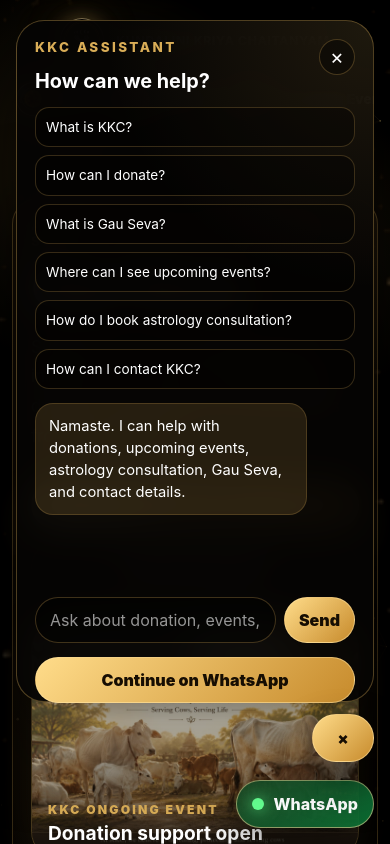
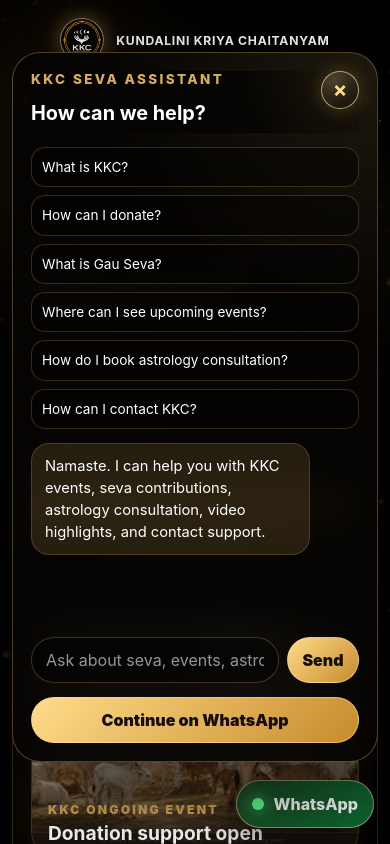
Before and after one commit to naadidesignsin-crypto/kkc-frontend, a React (Vite) app: page / in a window 390 px wide. Both pictures are taken after a click on the button "Chat". Shown: the top 844 px of the page. Built offline with nearby package versions, Linux system fonts and the light colour scheme.

Commit message:
chat bot changes

```diff
--- a/src/components/ChatBot.tsx
+++ b/src/components/ChatBot.tsx
@@ -7,7 +7,7 @@
   text: string;
 }
 
-const whatsappNumber = import.meta.env.VITE_WHATSAPP_NUMBER || "917981041123";
+const whatsappNumber = import.meta.env.VITE_WHATSAPP_NUMBER || "919999999999";
 
 function ChatBot() {
   const [isOpen, setIsOpen] = useState(false);
@@ -16,7 +16,8 @@
     {
       id: 1,
       role: "BOT",
-      text: "Namaste. I can help with donations, upcoming events, astrology consultation, Gau Seva, and contact details.",
+      text:
+        "Namaste. I can help you with KKC events, seva contributions, astrology consultation, video highlights, and contact support.",
     },
   ]);
 
@@ -28,14 +29,25 @@
 
   function sendMessage(message: string) {
     const cleanMessage = message.trim();
-    if (!cleanMessage) return;
+
+    if (!cleanMessage) {
+      return;
+    }
 
     const faq = findFaqAnswer(cleanMessage);
 
     setMessages((current) => [
       ...current,
-      { id: Date.now(), role: "USER", text: cleanMessage },
-      { id: Date.now() + 1, role: "BOT", text: faq.answer },
+      {
+        id: Date.now(),
+        role: "USER",
+        text: cleanMessage,
+      },
+      {
+        id: Date.now() + 1,
+        role: "BOT",
+        text: faq.answer,
+      },
     ]);
 
     setInput("");
@@ -52,20 +64,22 @@
 
   return (
     <>
-      <button
-        className="chatbot-launcher"
-        onClick={() => setIsOpen((current) => !current)}
-        type="button"
-        aria-label={isOpen ? "Close KKC Assistant" : "Open KKC Assistant"}
-      >
-        {isOpen ? "×" : "Chat"}
-      </button>
+      {!isOpen && (
+        <button
+          className="chatbot-launcher"
+          onClick={() => setIsOpen(true)}
+          type="button"
+          aria-label="Open KKC Seva Assistant"
+        >
+          Chat
+        </button>
+      )}
 
       {isOpen && (
-        <aside className="chatbot-panel" aria-label="KKC Assistant">
+        <aside className="chatbot-panel" aria-label="KKC Seva Assistant">
           <div className="chatbot-header">
             <div>
-              <p className="eyebrow">KKC Assistant</p>
+              <p className="eyebrow">KKC Seva Assistant</p>
               <h3>How can we help?</h3>
             </div>
 
@@ -104,6 +118,7 @@
                 {message.text}
               </div>
             ))}
+
             <div ref={messagesEndRef} />
           </div>
 
@@ -111,9 +126,10 @@
             <input
               value={input}
               onChange={(event) => setInput(event.target.value)}
-              placeholder="Ask about donation, events, astrology..."
-              aria-label="Ask KKC Assistant"
+              placeholder="Ask about seva, events, astrology..."
+              aria-label="Ask KKC Seva Assistant"
             />
+
             <button type="submit">Send</button>
           </form>
 
--- a/src/index.css
+++ b/src/index.css
@@ -2425,3 +2425,99 @@
     gap: 8px;
   }
 }
+
+/* =========================
+   CHATBOT CLOSE BUTTON FIX
+========================= */
+
+.chatbot-launcher {
+  position: fixed;
+  right: 22px;
+  bottom: 88px;
+  z-index: 41;
+  min-width: 72px;
+  height: 52px;
+  border: 1px solid rgba(255, 226, 161, 0.62);
+  border-radius: 999px;
+  background: linear-gradient(135deg, #ffdc8a, #c78b2c);
+  color: #160d02;
+  font-weight: 900;
+  box-shadow: 0 18px 42px rgba(0, 0, 0, 0.42);
+}
+
+.chatbot-panel {
+  right: 22px;
+  bottom: 92px;
+  max-height: min(720px, calc(100vh - 120px));
+}
+
+.chatbot-header {
+  position: sticky;
+  top: 0;
+  z-index: 3;
+  display: flex;
+  align-items: flex-start;
+  justify-content: space-between;
+  gap: 16px;
+  padding-bottom: 8px;
+  background:
+    radial-gradient(circle at top right, rgba(217, 173, 87, 0.12), transparent 35%),
+    rgba(6, 5, 4, 0.96);
+}
+
+.chatbot-close {
+  display: grid;
+  width: 42px;
+  height: 42px;
+  flex: 0 0 auto;
+  place-items: center;
+  border: 1px solid rgba(255, 226, 161, 0.68);
+  border-radius: 50%;
+  background:
+    radial-gradient(circle at 35% 25%, rgba(255, 226, 161, 0.22), rgba(0, 0, 0, 0.88));
+  color: #ffdc8a;
+  font-size: 1.5rem;
+  font-weight: 700;
+  line-height: 1;
+  box-shadow:
+    0 0 18px rgba(217, 173, 87, 0.28),
+    inset 0 0 12px rgba(255, 226, 161, 0.08);
+}
+
+.chatbot-close:hover,
+.chatbot-close:focus-visible {
+  color: #ffffff;
+  border-color: rgba(255, 226, 161, 0.95);
+  outline: none;
+}
+
+.chatbot-form {
+  position: relative;
+  z-index: 2;
+}
+
+.chatbot-form button {
+  min-width: 72px;
+}
+
+@media (max-width: 560px) {
+  .chatbot-launcher {
+    right: 16px;
+    bottom: 82px;
+    min-width: 66px;
+    height: 48px;
+  }
+
+  .chatbot-panel {
+    right: 12px;
+    bottom: 82px;
+    width: calc(100vw - 24px);
+    max-height: calc(100vh - 104px);
+  }
+
+  .chatbot-close {
+    width: 38px;
+    height: 38px;
+    font-size: 1.35rem;
+  }
+}
```
